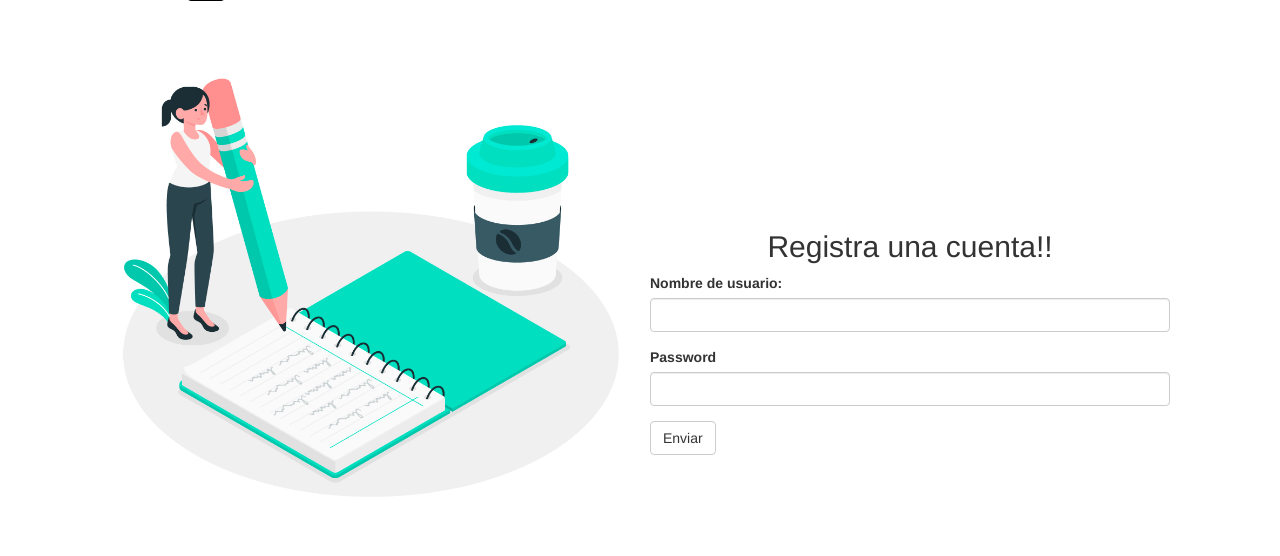
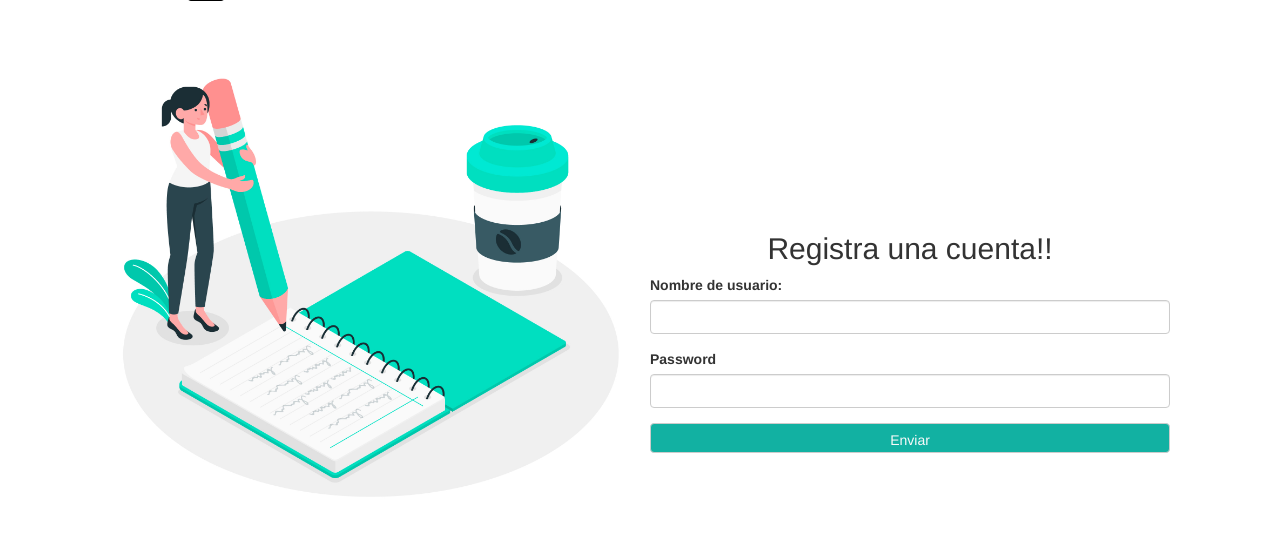
Before and after one commit to jemosdev/TaskApp-Flask-Platzi, a Flask app: page /auth/signup in a window 1280 px wide. Shown: the part 65-621 px from the top of the page. Run offline with Flask 2, Linux system fonts and the light colour scheme; parts of the project's set-up code (start-up, migrations or seed data) failed here and were passed over; some libraries are stand-ins or nearby versions.

Commit message:
estilos css listos

```diff
--- a/app/static/css/main.css
+++ b/app/static/css/main.css
@@ -81,6 +81,7 @@
     grid-template-columns: 1fr 1fr 1fr 1fr;
     margin: 30px 100px;
     outline: 1px solid #000;
+    grid-gap: 35px;
 }
 
 .list_group {
@@ -89,3 +90,11 @@
     background-size: contain;
     background-repeat: no-repeat;
 }
+
+/*------------ buttons  -------------*/
+
+#submit{
+    background-color: #12B1A2;
+    height:30px;
+    width: 100%;
+    color: #fafafa;
--- a/main.py
+++ b/main.py
@@ -102,5 +102,3 @@
     app.run(port= 5000, debug= True)
     if not os.path.exists('db.sqlite'):
         db.create_all()
-    #with app.app_context:
-    #    db.create_all()
```
